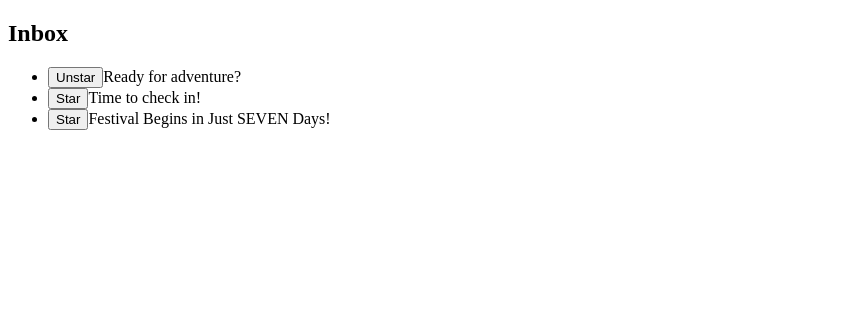
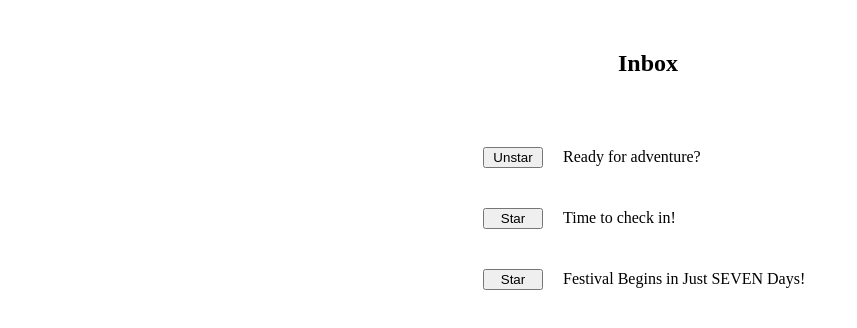
Before and after one commit to AlvinAbiliuse/miscReact, a React (Vite) app in the folder moreReact/: page / in a window 1280 px wide. Shown: the top 328 px of the page, without its empty margins (0-857 px from the left). Built offline with nearby package versions, Linux system fonts and the light colour scheme.

Commit message:
progress

```diff
--- a/moreReact/src/mail/Mail.css
+++ b/moreReact/src/mail/Mail.css
@@ -1,3 +1,35 @@
 .highlighted {
-	background-color: cyan;
-};
+	background-color: #c2fffc;
+}
+
+html {
+	width: 100%;
+}
+
+body {
+	width: 100%;
+}
+
+#root {
+	width: 100%;
+	h2 {
+		text-align: center;
+	}
+	> * {
+		margin: 50px auto;
+	}
+}
+ul {
+	margin: 0 auto;
+	padding: 0;
+	max-width: 370px;
+}
+
+li {
+	padding: 20px;
+	list-style: none;
+	button {
+		width: 60px;
+		margin-right: 20px;
+	}
+}
```
